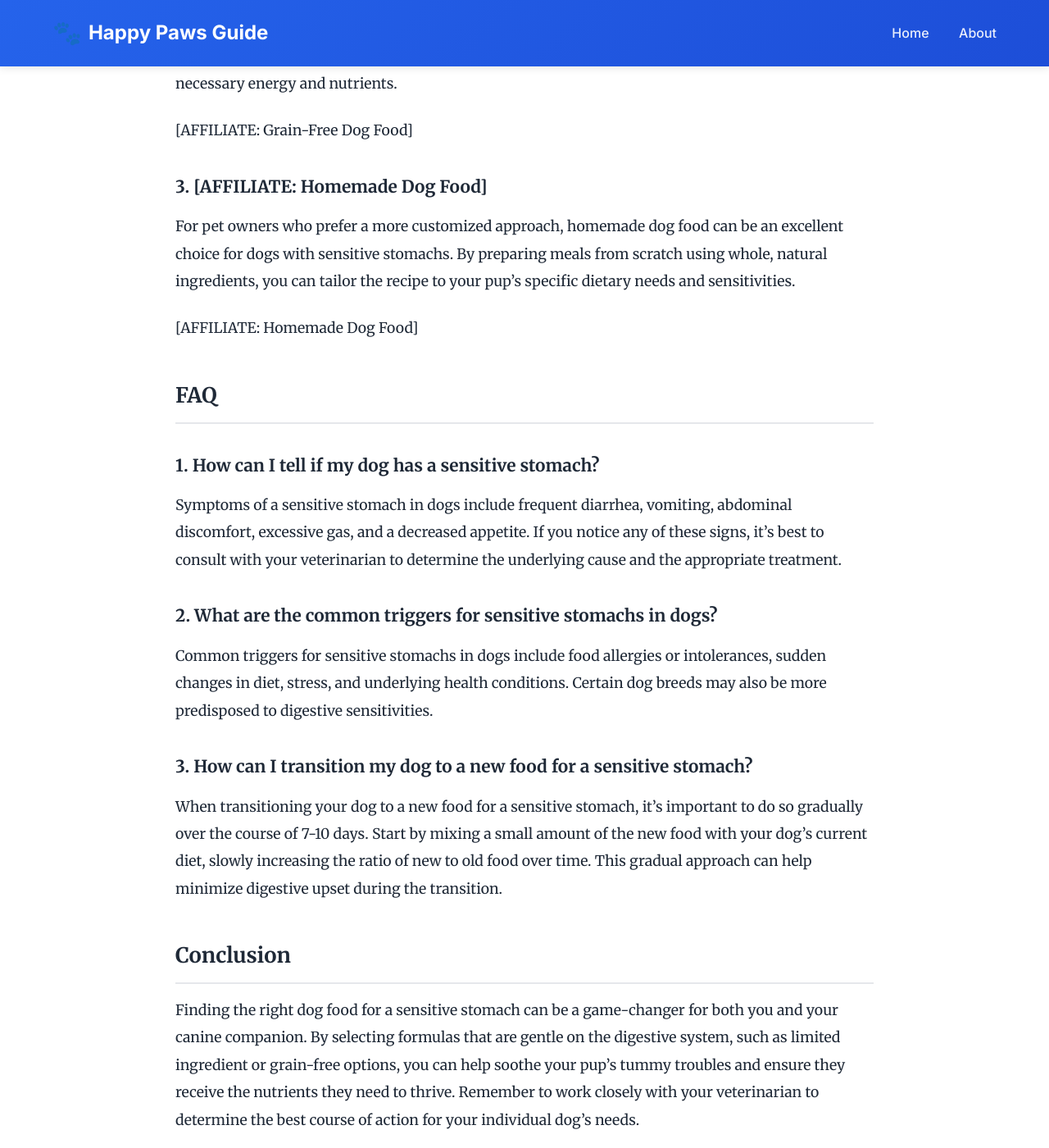
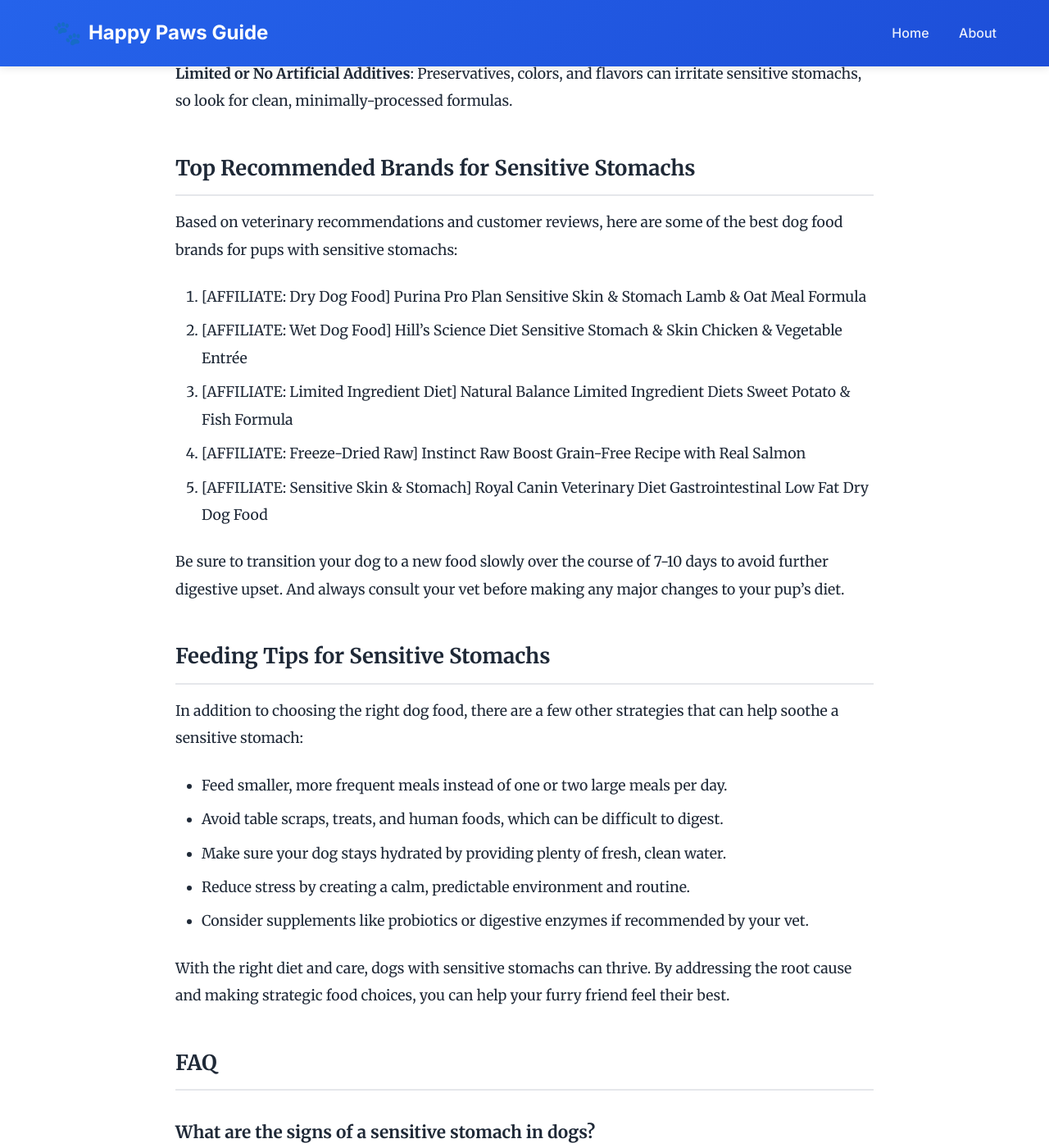
Before and after one commit to moltbotville/happy-paws-guide, a Jekyll site: the page built from _posts/2026-02-01-best-dog-food-for-dogs-with-sensitive-stomachs.md, in a window 1280 px wide and 1400 px high, scrolled down 1765 px. Shown: the whole window at 82% size. Built offline with Jekyll 4.4.1, drawn with Linux system fonts in a browser that asks for light colours; some of the changed text lies outside the part shown.

Commit message:
Add article

```diff
--- a/_posts/2026-02-01-best-dog-food-for-dogs-with-sensitive-stomachs.md
+++ b/_posts/2026-02-01-best-dog-food-for-dogs-with-sensitive-stomachs.md
@@ -1,59 +1,67 @@
 ---
 layout: post
-title: "The Best Dog Food for Pups with Sensitive Stomachs"
-description: "Discover the top dog food options to soothe sensitive stomachs and prevent digestive issues in your canine companion."
+title: "Best Dog Food for Dogs with Sensitive Stomachs"
+description: "Discover the top dog food options for pups with sensitive stomachs. Our guide covers the best ingredients, brands, and feeding tips to soothe digestive issues."
 date: 2026-02-01
 categories: [pet-care]
 ---
 
 ## Introduction
-
-As a pet owner, finding the right dog food for a sensitive stomach can be a real challenge. Dogs with digestive sensitivities often struggle with common ingredients found in many commercial pet foods, leading to discomfort, diarrhea, and other unpleasant side effects.
-
-In this comprehensive guide, we'll explore the best dog food options for pups with sensitive stomachs. From limited ingredient formulas to grain-free recipes, we'll cover the key factors to consider when selecting the ideal diet for your four-legged friend. Get ready to say goodbye to tummy troubles and hello to a happier, healthier pup!
+Dogs with sensitive stomachs can be a real challenge for pet owners. Ongoing digestive issues like vomiting, diarrhea, and gas can be distressing for both the dog and their family. Fortunately, there are many high-quality dog food options on the market designed specifically for sensitive pups. In this article, we'll explore the best dog food for sensitive stomachs, including key ingredients to look for, top recommended brands, and feeding tips to keep your furry friend happy and healthy.
 
 ## Understanding Sensitive Stomachs in Dogs
+There are a few common reasons why some dogs develop sensitive stomachs:
 
-Dogs can develop sensitive stomachs for a variety of reasons, including food allergies, intolerances, or underlying health conditions. Common symptoms of a sensitive stomach in dogs include:
+- Food allergies or intolerances - Certain proteins, grains, or other ingredients can trigger an immune response and digestive upset.
+- Gastrointestinal disorders - Conditions like inflammatory bowel disease, exocrine pancreatic insufficiency, or malabsorption syndromes can make digestion difficult.
+- Stress or anxiety - High levels of stress hormones can disrupt the gut microbiome and lead to digestive problems.
+- Age-related changes - Older dogs may have more trouble digesting certain foods as their bodies change over time.
 
-- Frequent diarrhea or loose stools
-- Vomiting or regurgitation
-- Abdominal pain or discomfort
-- Excessive gas or flatulence
-- Lack of appetite or decreased food intake
+Identifying the underlying cause is the first step in finding the right dog food to soothe a sensitive stomach. Working closely with your veterinarian can help pinpoint any specific dietary triggers or health conditions that need to be addressed.
 
-Certain dog breeds, such as retrievers, bulldogs, and terriers, may be more prone to sensitive stomachs due to genetic factors or predispositions. Additionally, sudden changes in diet, stress, or the introduction of new foods can trigger digestive issues in dogs.
+## Key Ingredients for Sensitive Stomachs
+When shopping for dog food for a sensitive pup, look for formulas that contain the following beneficial ingredients:
 
-## Top Picks for Dogs with Sensitive Stomachs
+**Limited Protein Sources**: Novel or single-source proteins like lamb, fish, or venison can be easier to digest than more common proteins like chicken or beef. Avoid foods with multiple protein sources.
 
-When it comes to dog food for sensitive stomachs, it's crucial to choose formulas that are gentle on the digestive system. Here are some of the best options to consider:
+**Easily Digestible Carbohydrates**: Opt for complex carbs like brown rice, oats, or sweet potatoes over simple sugars or grains that may be harder to break down.
 
-### 1. [AFFILIATE: Limited Ingredient Dog Food]
-Limited ingredient diets are an excellent choice for dogs with sensitive stomachs, as they contain a small number of high-quality, easily digestible ingredients. These formulas typically feature a single source of protein, such as lamb or salmon, along with a limited number of carbohydrates and other nutrients.
+**Fiber-Rich Ingredients**: Soluble fibers from pumpkin, beet pulp, or psyllium husk can help regulate digestion and soothe the gut.
 
-[AFFILIATE: Limited Ingredient Dog Food]
+**Probiotics and Prebiotics**: These beneficial gut bacteria can restore balance to the microbiome and improve nutrient absorption.
 
-### 2. [AFFILIATE: Grain-Free Dog Food]
-Grain-free dog foods are another popular option for pups with sensitive stomachs. These formulas avoid common grains like wheat, corn, and rice, which can be difficult for some dogs to digest. Instead, they rely on alternative carbohydrate sources, such as potatoes or legumes, to provide the necessary energy and nutrients.
+**Omega-3 and Omega-6 Fatty Acids**: Anti-inflammatory fats like those found in fish oil or flaxseed can reduce inflammation in the digestive tract.
 
-[AFFILIATE: Grain-Free Dog Food]
+**Limited or No Artificial Additives**: Preservatives, colors, and flavors can irritate sensitive stomachs, so look for clean, minimally-processed formulas.
 
-### 3. [AFFILIATE: Homemade Dog Food]
-For pet owners who prefer a more customized approach, homemade dog food can be an excellent choice for dogs with sensitive stomachs. By preparing meals from scratch using whole, natural ingredients, you can tailor the recipe to your pup's specific dietary needs and sensitivities.
+## Top Recommended Brands for Sensitive Stomachs
+Based on veterinary recommendations and customer reviews, here are some of the best dog food brands for pups with sensitive stomachs:
 
-[AFFILIATE: Homemade Dog Food]
+1. [AFFILIATE: Dry Dog Food] Purina Pro Plan Sensitive Skin & Stomach Lamb & Oat Meal Formula
+2. [AFFILIATE: Wet Dog Food] Hill's Science Diet Sensitive Stomach & Skin Chicken & Vegetable Entrée
+3. [AFFILIATE: Limited Ingredient Diet] Natural Balance Limited Ingredient Diets Sweet Potato & Fish Formula
+4. [AFFILIATE: Freeze-Dried Raw] Instinct Raw Boost Grain-Free Recipe with Real Salmon
+5. [AFFILIATE: Sensitive Skin & Stomach] Royal Canin Veterinary Diet Gastrointestinal Low Fat Dry Dog Food
+
+Be sure to transition your dog to a new food slowly over the course of 7-10 days to avoid further digestive upset. And always consult your vet before making any major changes to your pup's diet.
+
+## Feeding Tips for Sensitive Stomachs
+In addition to choosing the right dog food, there are a few other strategies that can help soothe a sensitive stomach:
+
+- Feed smaller, more frequent meals instead of one or two large meals per day.
+- Avoid table scraps, treats, and human foods, which can be difficult to digest.
+- Make sure your dog stays hydrated by providing plenty of fresh, clean water.
+- Reduce stress by creating a calm, predictable environment and routine.
+- Consider supplements like probiotics or digestive enzymes if recommended by your vet.
+
+With the right diet and care, dogs with sensitive stomachs can thrive. By addressing the root cause and making strategic food choices, you can help your furry friend feel their best.
 
 ## FAQ
+### What are the signs of a sensitive stomach in dogs?
+The most common signs of a sensitive stomach in dogs include vomiting, diarrhea, gas, bloating, loss of appetite, and weight loss. If you notice any of these symptoms, it's best to consult your veterinarian.
 
-### 1. How can I tell if my dog has a sensitive stomach?
-Symptoms of a sensitive stomach in dogs include frequent diarrhea, vomiting, abdominal discomfort, excessive gas, and a decreased appetite. If you notice any of these signs, it's best to consult with your veterinarian to determine the underlying cause and the appropriate treatment.
+### Can switching dog food help with a sensitive stomach?
+Yes, switching to a dog food formulated for sensitive stomachs can make a big difference. Look for limited ingredient diets with easily digestible proteins and carbohydrates. Gradually transition to the new food over 7-10 days for best results.
 
-### 2. What are the common triggers for sensitive stomachs in dogs?
-Common triggers for sensitive stomachs in dogs include food allergies or intolerances, sudden changes in diet, stress, and underlying health conditions. Certain dog breeds may also be more predisposed to digestive sensitivities.
-
-### 3. How can I transition my dog to a new food for a sensitive stomach?
-When transitioning your dog to a new food for a sensitive stomach, it's important to do so gradually over the course of 7-10 days. Start by mixing a small amount of the new food with your dog's current diet, slowly increasing the ratio of new to old food over time. This gradual approach can help minimize digestive upset during the transition.
-
-## Conclusion
-
-Finding the right dog food for a sensitive stomach can be a game-changer for both you and your canine companion. By selecting formulas that are gentle on the digestive system, such as limited ingredient or grain-free options, you can help soothe your pup's tummy troubles and ensure they receive the nutrients they need to thrive. Remember to work closely with your veterinarian to determine the best course of action for your individual dog's needs.
+### Are there any home remedies for dogs with sensitive stomachs?
+Some home remedies that may help soothe a sensitive stomach include plain, unsweetened yogurt, pumpkin puree, and ginger. However, it's important to check with your vet before introducing any new foods or supplements. Sticking to a high-quality, veterinarian-recommended diet is usually the best approach.
```
